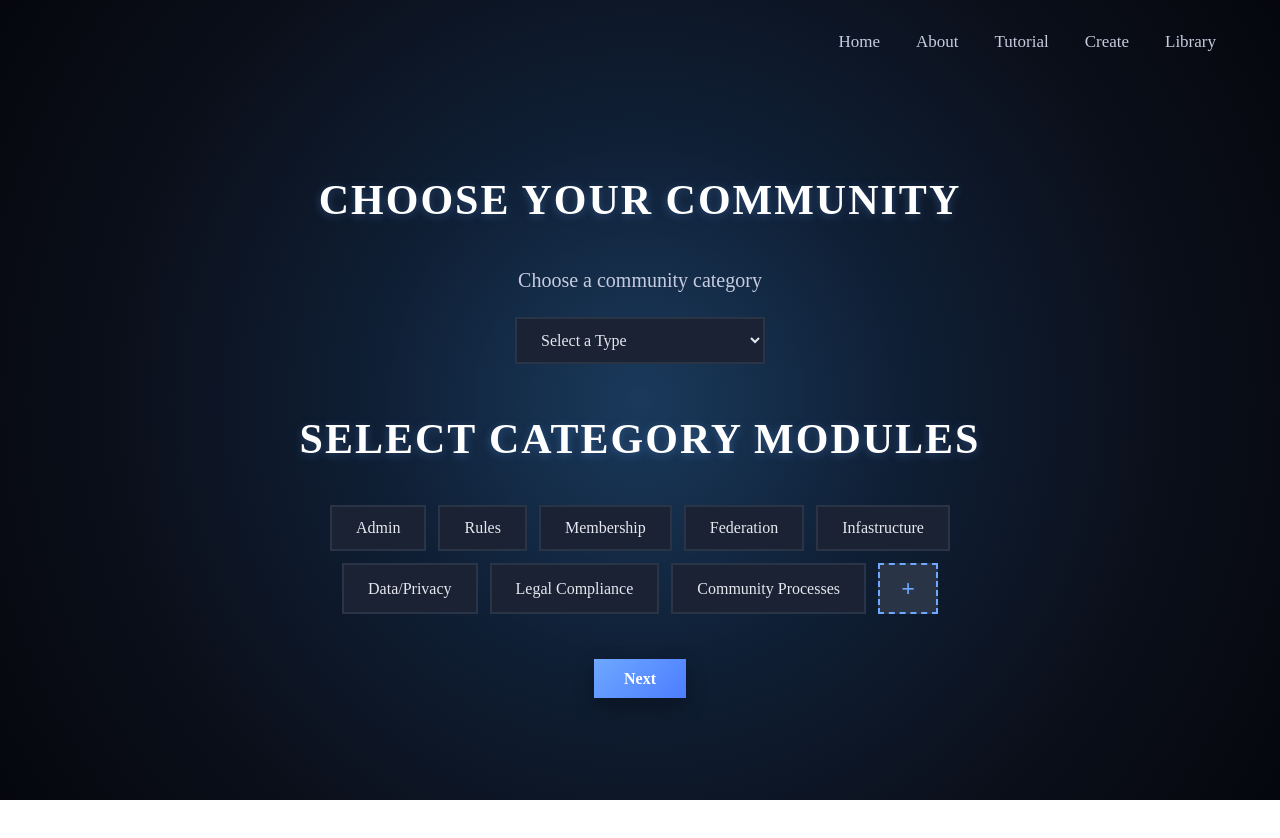
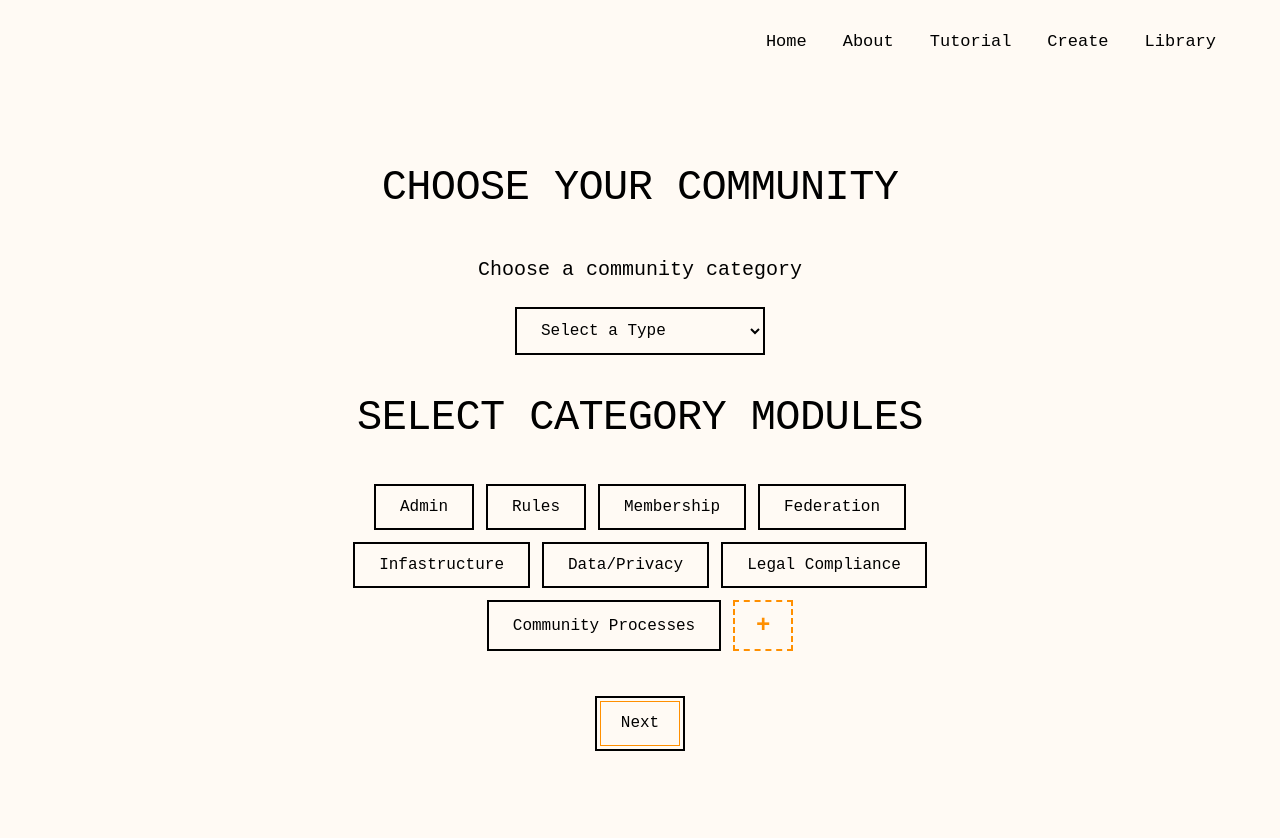
Before and after one commit to prishaakapasi/nutritionlabelproject, a website built with Vite: page src/setuprecipe.html in a window 1280 px wide. Before the commit the page ends 800 px from the top, so only its background shows below. Built offline with nearby package versions, Linux system fonts and the light colour scheme.

Commit message:
lots of color and layout changes and tabs

```diff
--- a/src/createrecipe.css
+++ b/src/createrecipe.css
@@ -1,23 +1,44 @@
+*,
+*::before,
+*::after {
+  box-sizing: border-box;
+}
+
+:root {
+  --color-bg: #fffaf4;
+  --color-text: #000000;
+  --color-accent: #FF8F00;
+  --color-accent-light: #ffae35;
+  --color-border: #000000;
+  --color-input-placeholder: #4A4A4A;
+
+  --spacing-xs: 8px;
+  --spacing-sm: 16px;
+  --spacing-md: 24px;
+  --spacing-lg: 40px;
+  --spacing-xl: 64px;
+
+  --font-primary: "Courier New", Courier, monospace;
+  --transition-fast: 0.2s ease;
+  --transition-standard: 0.3s ease;
+}
+
 body {
   margin: 0;
   min-height: 100vh;
-  font-family: "Times New Roman", Times, serif;
-  background: radial-gradient(
-    circle at center,
-    #1a3a5c 0%,
-    #0f1f35 35%,
-    #0b0f1a 70%,
-    #05070d 100%
-  );
-  color: #e6e8ef;
+  font-family: var(--font-primary);
+  background-color: var(--color-bg);
+  color: var(--color-text);
   line-height: 1.7;
   -webkit-font-smoothing: antialiased;
+  -moz-osx-font-smoothing: grayscale;
 }
 
 .navbar {
   display: flex;
   justify-content: flex-end;
-  padding: 28px 64px;
+  padding: 28px var(--spacing-xl);
+  background-color: var(--color-bg);
 }
 
 .navbar ul {
@@ -26,110 +47,312 @@ body {
   padding: 0;
   display: flex;
   gap: 36px;
+  align-items: center;
 }
 
 .navbar a {
   text-decoration: none;
   font-size: 17px;
-  color: #c7cce0;
+  color: var(--color-text);
   position: relative;
-  transition: color 0.25s ease;
+  transition: color var(--transition-standard);
+  display: inline-block;
+  padding: 4px 0;
 }
 
 .navbar a::after {
   content: "";
   position: absolute;
   left: 0;
-  bottom: -6px;
-  width: 0%;
-  height: 1px;
-  background-color: #6ea8ff;
-  transition: width 0.25s ease;
+  bottom: -2px;
+  width: 0;
+  height: 2px;
+  background-color: var(--color-accent);
+  transition: width var(--transition-standard);
 }
 
-.navbar a:hover {
-  color: #6ea8ff;
+.navbar a:hover,
+.navbar a:focus-visible {
+  color: var(--color-accent);
+  outline: none;
 }
 
-.navbar a:hover::after {
+.navbar a:hover::after,
+.navbar a:focus-visible::after {
   width: 100%;
 }
 
-main {
+.content-wrapper {
+  display: flex;
+  max-width: 1400px;
+  margin: 0 auto;
+}
+
+.sidebar {
+  position: sticky;
+  top: 0;
+  width: 240px;
+  min-height: 100vh;
+  padding: var(--spacing-lg) 20px;
+  border-right: 2px solid var(--color-border);
+  flex-shrink: 0;
+}
+
+.sidebar-nav {
   display: flex;
   flex-direction: column;
-  align-items: center;
-  justify-content: center;
+  gap: var(--spacing-xs);
+}
+
+.sidebar-link {
+  padding: 12px var(--spacing-sm);
+  color: var(--color-text);
+  text-decoration: none;
+  font-family: var(--font-primary);
+  font-size: 15px;
+  border-left: 3px solid transparent;
+  transition: all var(--transition-fast);
+  border-radius: 0;
+  background-color: transparent;
+  position: relative;
+}
+
+.sidebar-link:hover,
+.sidebar-link:focus-visible {
+  color: var(--color-accent);
+  border-left-color: var(--color-accent);
+  outline: none;
+}
+
+.sidebar-link.active {
+  color: var(--color-accent);
+  border-left-color: var(--color-accent);
+  font-weight: bold;
+  outline: 2px solid var(--color-accent);
+  outline-offset: -2px;
+}
+
+main {
+  flex: 1;
+  max-width: 900px;
+  margin: 0;
+  padding: var(--spacing-lg) var(--spacing-lg) var(--spacing-lg) 60px;
   min-height: calc(100vh - 120px);
-  padding-left: 10%;
-  padding-right: 5%;
 }
 
 h1 {
-  font-size: 42px;
+  font-size: clamp(32px, 5vw, 42px);
   margin: 10px 0 5px;
-  letter-spacing: 2px;
-  color: #ffffff;
-  text-shadow: 0 2px 10px rgba(110, 168, 255, 0.3);
+  letter-spacing: -0.6px;
+  color: var(--color-text);
+  font-weight: normal;
+  line-height: 1.2;
 }
 
 h3 {
-  margin-bottom: 24px;
+  margin-bottom: var(--spacing-md);
   font-weight: normal;
-  color: #c7cce0;
+  color: var(--color-text);
+  font-size: clamp(16px, 2.5vw, 18px);
+  opacity: 0.85;
 }
 
 .button-container {
   display: flex;
-  gap: 16px;
+  gap: var(--spacing-sm);
   margin-bottom: 48px;
-  flex-wrap: nowrap;
+  flex-wrap: wrap;
 }
 
 .module-btn {
-  padding: 12px 24px;
-  background-color: #1a3a5c;
-  border: 1px solid #6ea8ff;
-  color: #e6e8ef;
+  padding: 12px var(--spacing-md);
+  background-color: var(--color-bg);
+  border: 2px solid var(--color-border);
+  color: var(--color-text);
   cursor: pointer;
-  font-family: "Times New Roman", Times, serif;
+  font-family: var(--font-primary);
   font-size: 16px;
-  transition: all 0.3s ease;
+  font-weight: normal;
   white-space: nowrap;
+  position: relative;
+  overflow: hidden;
+  z-index: 1;
+  transition: color var(--transition-standard);
+  border-radius: 2px;
 }
 
-.module-btn:hover {
-  background-color: #6ea8ff;
-  color: #0b0f1a;
+.module-btn::before {
+  content: "";
+  position: absolute;
+  top: 0;
+  left: 0;
+  width: 0;
+  height: 100%;
+  background: var(--color-accent-light);
+  transition: width var(--transition-standard);
+  z-index: -1;
+}
+
+.module-btn:hover::before,
+.module-btn:focus-visible::before {
+  width: 100%;
+}
+
+.module-btn:hover,
+.module-btn:focus-visible {
+  color: var(--color-text);
+  outline: 2px solid var(--color-accent);
+  outline-offset: -2px;
+}
+
+.module-btn:active {
+  transform: translateY(1px);
 }
 
 #addModuleBtn {
   padding: 12px 20px;
-  background-color: transparent;
-  border: 1px solid #6ea8ff;
-  color: #6ea8ff;
+  background-color: var(--color-bg);
+  border: 2px dashed var(--color-accent);
+  color: var(--color-accent);
   cursor: pointer;
   font-size: 20px;
-  transition: all 0.3s ease;
+  font-family: var(--font-primary);
+  font-weight: bold;
+  transition: all var(--transition-standard);
+  border-radius: 2px;
+  min-width: 48px;
 }
 
-#addModuleBtn:hover {
-  background-color: #6ea8ff;
-  color: #0b0f1a;
+#addModuleBtn:hover,
+#addModuleBtn:focus-visible {
+  background-color: var(--color-accent);
+  color: var(--color-text);
+  border-style: solid;
+  outline: none;
+  transform: rotate(90deg);
+}
+
+#addModuleBtn:active {
+  transform: rotate(90deg) scale(0.95);
 }
 
 #username {
   width: 100%;
   max-width: 400px;
-  padding: 12px;
-  background-color: #0f1f35;
-  border: 1px solid #6ea8ff;
-  color: #e6e8ef;
-  font-family: "Times New Roman", Times, serif;
+  padding: 12px var(--spacing-sm);
+  background-color: var(--color-bg);
+  border: 2px solid var(--color-border);
+  color: var(--color-text);
+  font-family: var(--font-primary);
   font-size: 16px;
+  transition: border-color var(--transition-fast), box-shadow var(--transition-fast);
+  border-radius: 2px;
 }
 
 #username::placeholder {
-  color: #c7cce0;
-  opacity: 0.6;
+  color: var(--color-input-placeholder);
+  opacity: 0.7;
 }
+
+#username:focus {
+  outline: none;
+  border-color: var(--color-accent);
+  box-shadow: 0 0 0 3px rgba(255, 143, 0, 0.1);
+}
+
+#username:hover:not(:focus) {
+  border-color: var(--color-accent);
+}
+
+@media (max-width: 768px) {
+  .navbar {
+    padding: 20px var(--spacing-md);
+  }
+
+  .navbar ul {
+    gap: var(--spacing-md);
+    flex-wrap: wrap;
+    justify-content: center;
+  }
+
+  .content-wrapper {
+    flex-direction: column;
+  }
+
+  .sidebar {
+    position: static;
+    width: 100%;
+    border-right: none;
+    border-bottom: 2px solid var(--color-border);
+    padding: 20px;
+  }
+
+  .sidebar-nav {
+    flex-direction: row;
+    overflow-x: auto;
+    gap: 4px;
+    -webkit-overflow-scrolling: touch;
+    scrollbar-width: thin;
+  }
+
+  .sidebar-link {
+    white-space: nowrap;
+    border-left: none;
+    border-bottom: 3px solid transparent;
+    border-radius: 4px 4px 0 0;
+  }
+
+  .sidebar-link:hover,
+  .sidebar-link:focus-visible,
+  .sidebar-link.active {
+    border-left: none;
+    border-bottom-color: var(--color-accent);
+  }
+
+  .sidebar-link.active {
+    outline: 2px solid var(--color-accent);
+    outline-offset: -2px;
+  }
+
+  main {
+    padding: var(--spacing-lg) 20px;
+  }
+
+  .button-container {
+    flex-wrap: wrap;
+  }
+
+  #username {
+    max-width: 100%;
+  }
+}
+
+@media (max-width: 480px) {
+  .navbar ul {
+    gap: var(--spacing-sm);
+  }
+
+  .navbar a {
+    font-size: 15px;
+  }
+
+  .module-btn {
+    font-size: 14px;
+    padding: 10px var(--spacing-sm);
+  }
+}
+
+@media (prefers-reduced-motion: reduce) {
+  *,
+  *::before,
+  *::after {
+    animation-duration: 0.01ms !important;
+    animation-iteration-count: 1 !important;
+    transition-duration: 0.01ms !important;
+  }
+}
+
+:focus-visible {
+  outline: 2px solid var(--color-accent);
+  outline-offset: 2px;
+}
--- a/src/setuprecipe.css
+++ b/src/setuprecipe.css
@@ -1,15 +1,9 @@
 body {
   margin: 0;
   min-height: 100vh;
-  font-family: "Times New Roman", Times, serif;
-  background: radial-gradient(
-    circle at center,
-    #1a3a5c 0%,
-    #0f1f35 35%,
-    #0b0f1a 70%,
-    #05070d 100%
-  );
-  color: #e6e8ef;
+  font-family: "Courier New", Courier, monospace;
+  background-color: #fffaf4;
+  color: #000000;
   line-height: 1.7;
   -webkit-font-smoothing: antialiased;
 }
@@ -31,7 +25,7 @@ body {
 .navbar a {
   text-decoration: none;
   font-size: 17px;
-  color: #c7cce0;
+  color: #000000;
   position: relative;
   transition: color 0.25s ease;
 }
@@ -43,12 +37,12 @@ body {
   bottom: -6px;
   width: 0%;
   height: 1px;
-  background-color: #6ea8ff;
+  background-color: #FF8F00;
   transition: width 0.25s ease;
 }
 
 .navbar a:hover {
-  color: #6ea8ff;
+  color: #FF8F00;
 }
 
 .navbar a:hover::after {
@@ -67,40 +61,33 @@ main {
 
 h1 {
   font-size: 42px;
-  margin: 40px 0 20px;
-  letter-spacing: 2px;
-  color: #ffffff;
-  text-shadow: 0 2px 10px rgba(110, 168, 255, 0.3);
+  letter-spacing: -0.6px;
+  color: #000000;
+  font-weight: normal;
 }
 
 h4 {
   font-size: 20px;
-  color: #c7cce0;
-  font-weight: 400;
+  color: #000000;
+  font-weight: normal;
   margin-bottom: 20px;
 }
 
 #myDropdown {
   padding: 12px 20px;
   font-size: 16px;
-  background-color: #1a2233;
-  color: #e6e8ef;
-  border: 2px solid #2a3447;
+  background-color: #fffaf4;
+  color: #000000;
+  border: 2px solid #000000;
   cursor: pointer;
   min-width: 250px;
   transition: all 0.3s ease;
-  font-family: inherit;
-}
-
-#myDropdown:hover {
-  border-color: #6ea8ff;
-  background-color: #1f2838;
+  font-family: "Courier New", Courier, monospace;
 }
 
 #myDropdown:focus {
   outline: none;
-  border-color: #6ea8ff;
-  box-shadow: 0 0 0 3px rgba(110, 168, 255, 0.2);
+  border-color: #FF8F00;
 }
 
 #otherInputContainer {
@@ -111,19 +98,18 @@ h4 {
 #newModuleText {
   padding: 10px 15px;
   font-size: 16px;
-  background-color: #1a2233;
-  color: #e6e8ef;
-  border: 2px solid #2a3447;
+  background-color: #fffaf4;
+  color: #000000;
+  border: 2px solid #000000;
   margin-right: 10px;
-  font-family: inherit;
+  font-family: "Courier New", Courier, monospace;
   transition: all 0.3s ease;
 }
 
 #otherText:focus,
 #newModuleText:focus {
   outline: none;
-  border-color: #6ea8ff;
-  box-shadow: 0 0 0 3px rgba(110, 168, 255, 0.2);
+  border-color: #FF8F00;
 }
 
 #modulesContainer {
@@ -140,21 +126,36 @@ h4 {
 .module-btn {
   padding: 12px 24px;
   font-size: 16px;
-  background-color: #1a2233;
-  color: #e6e8ef;
-  border: 2px solid #2a3447;
+  background-color: #fffaf4;
+  color: #000000;
+  border: 2px solid #000000;
   cursor: pointer;
-  font-family: inherit;
+  font-family: "Courier New", Courier, monospace;
   transition: all 0.3s ease;
   white-space: nowrap;
+  position: relative;
+  overflow: hidden;
+}
+
+.module-btn::before {
+  content: "";
+  position: absolute;
+  top: 0;
+  left: 0;
+  width: 0%;
+  height: 100%;
+  background: #ffae35;
+  transition: width 0.3s ease;
+  z-index: -1;
+}
+
+.module-btn:hover::before {
+  width: 100%;
 }
 
 .module-btn:hover {
-  background-color: #6ea8ff;
-  border-color: #6ea8ff;
-  color: #ffffff;
-  transform: translateY(-2px);
-  box-shadow: 0 4px 12px rgba(110, 168, 255, 0.3);
+  color: #000000;
+  border-color: #000000;
 }
 
 .module-btn:active {
@@ -164,81 +165,131 @@ h4 {
 #addModuleBtn {
   padding: 10px 15px;
   font-size: 24px;
-  background-color: #2a3447;
-  color: #6ea8ff;
-  border: 2px dashed #6ea8ff;
+  background-color: #fffaf4;
+  color: #FF8F00;
+  border: 2px dashed #FF8F00;
   cursor: pointer;
-  font-family: inherit;
+  font-family: "Courier New", Courier, monospace;
   transition: all 0.3s ease;
   min-width: 60px;
   font-weight: bold;
 }
 
 #addModuleBtn:hover {
-  background-color: #6ea8ff;
-  color: #ffffff;
+  background-color: #FF8F00;
+  color: #000000;
   border-style: solid;
-  transform: scale(1.05);
 }
 
 #saveCategory,
-#saveModule,
-#cancelModule {
-  padding: 10px 20px;
-  font-size: 15px;
-  background-color: #6ea8ff;
-  color: #ffffff;
-  border: none;
-  border-radius: 6px;
+#saveModule {
+  padding: 12px 24px;
+  font-size: 16px;
+  background-color: #fffaf4;
+  color: #000000;
+  border: 2px solid #000000;
+  outline: 1px solid #FF8F00;
+  outline-offset: -6px;
   cursor: pointer;
-  font-family: inherit;
-  transition: all 0.3s ease;
-  font-weight: 500;
+  font-family: "Courier New", Courier, monospace;
+  font-weight: normal;
+  position: relative;
+  overflow: hidden;
+  z-index: 1;
+  transition: color 0.3s ease;
+}
+
+#saveCategory::before,
+#saveModule::before {
+  content: "";
+  position: absolute;
+  top: 3px;
+  left: 3px;
+  width: 0%;
+  height: calc(100% - 6px);
+  background: #ffae35;
+  transition: width 0.3s ease;
+  z-index: -1;
+}
+
+#saveCategory:hover::before,
+#saveModule:hover::before {
+  width: calc(100% - 6px);
 }
 
 #saveCategory:hover,
 #saveModule:hover {
-  background-color: #5a95e8;
-  transform: translateY(-1px);
-  box-shadow: 0 4px 12px rgba(110, 168, 255, 0.4);
+  color: #000000;
+  outline-color: #000000;
 }
 
 #cancelModule {
-  background-color: #2a3447;
-  color: #c7cce0;
+  padding: 12px 24px;
+  font-size: 16px;
+  background-color: #fffaf4;
+  color: #000000;
+  border: 2px solid #000000;
+  cursor: pointer;
+  font-family: "Courier New", Courier, monospace;
+  font-weight: normal;
+  transition: background-color 0.3s ease;
 }
 
 #cancelModule:hover {
-  background-color: #374052;
+  background-color: #e6dfd3;
 }
 
 #newModuleContainer {
   margin-top: 15px;
 }
+
 .btn {
   display: inline-block;
   margin: 5%;
   font-size: 16px;
-  font-family: "Times New Roman", Times, serif;
-  padding: 6px 30px;
-  background: linear-gradient(135deg, #6ea8ff 0%, #4c7dff 100%);
-  color: #ffffff;
-  font-weight: 600;
+  font-family: "Courier New", Courier, monospace;
+  font-weight: normal;
+  padding: 12px 24px;
+  background: #fffaf4;
+  color: #000000;
   text-align: center;
   text-decoration: none;
   cursor: pointer;
-  border: none;
-  box-shadow: 0 8px 20px rgba(0, 0, 0, 0.3);
-  transition: transform 0.25s ease, box-shadow 0.25s ease, background 0.25s ease;
+  border: 2px solid #000000;
+  outline: 1px solid #FF8F00;
+  outline-offset: -6px;
+  position: relative;
+  overflow: hidden;
+  z-index: 1;
+  transition: color 0.3s ease;
+}
+
+.btn::before {
+  content: "";
+  position: absolute;
+  top: 3px;
+  left: 3px;
+  width: 0%;
+  height: calc(100% - 6px);
+  background: #ffae35;
+  transition: width 0.3s ease;
+  z-index: -1;
+}
+
+.btn:hover::before {
+  width: calc(100% - 6px);
 }
 
 .btn:hover {
-  transform: translateY(-3px);
-  box-shadow: 0 12px 30px rgba(110, 168, 255, 0.45);
-  background: linear-gradient(135deg, #4c7dff 0%, #6ea8ff 100%);
+  color: #000000;
+  outline-color: #000000;
 }
 
 .btn:active {
   transform: translateY(0);
-  box-shadow: 0 6px 15px rgba(0, 0, 0, 0.25);
 }
+
+span {
+  color: #FF8F00;
+  font-weight: bold;
+}
--- a/src/setuprecipe.html
+++ b/src/setuprecipe.html
@@ -53,7 +53,7 @@
         <button id="saveModule">Add Module</button>
         <button id="cancelModule">Cancel</button>
     </div>
-      <a href="createrecipe.html" class="btn"> Next </a>
+      <a href="admintype.html" class="btn"> Next </a>
 </div>
   </main>
     <script type="module" src="setuprecipe.js"> </script>
--- a/src/styles.css
+++ b/src/styles.css
@@ -1,13 +1,8 @@
 body {
   margin: 0;
   min-height: 100vh;
-  font-family: "Times New Roman", Times, serif;
-  background: radial-gradient(
-    circle at bottom right,
-    #1a2233 0%,
-    #0b0f1a 45%,
-    #05070d 100%
-  );
+  font-family: "Courier New", Courier, monospace;
+  background-color: #fffaf4;
   color: #e6e8ef;
   line-height: 1.7;
   -webkit-font-smoothing: antialiased;
@@ -30,7 +25,7 @@ body {
 .navbar a {
   text-decoration: none;
   font-size: 17px;
-  color: #c7cce0;
+  color: black;
   position: relative;
   transition: color 0.25s ease;
 }
@@ -42,12 +37,12 @@ body {
   bottom: -6px;
   width: 0%;
   height: 1px;
-  background-color: #6ea8ff;
+  background-color: #FF8F00;
   transition: width 0.25s ease;
 }
 
 .navbar a:hover {
-  color: #6ea8ff;
+  color: #FF8F00;;
 }
 
 .navbar a:hover::after {
@@ -72,21 +67,18 @@ main.hero {
   margin-bottom: 18px;
   font-size: clamp(36px, 5vw, 60px);
   font-weight: normal;
-  color: #f1f3f9;
+  color: black;
   letter-spacing: -0.6px;
   line-height: 1.15;
 }
 
-.hero h1 span {
-  color: #6ea8ff;
-}
 
 .hero h4 {
   margin-top: 0;
   margin-bottom: 36px;
   font-weight: normal;
   font-size: clamp(16px, 2vw, 20px);
-  color: #aab0c5;
+  color: black;
   max-width: 520px;
 }
 
@@ -98,48 +90,56 @@ main.hero {
   overflow-y: auto;
   margin-left: 6%;
   box-sizing: border-box;
-  background: #ffffff;
+  background: #fffaf4;
   color: #000000;
-  border: 4px solid #000000;
-  box-shadow:
-    0 16px 40px rgba(0, 0, 0, 0.5),
-    inset 0 0 10px rgba(0, 0, 0, 0.05);
-  background: linear-gradient(145deg, #ffffff 0%, #f0f0f0 100%);
-  flex-shrink: 1;
+  border: 2px solid #000000;
 }
 
 .btn {
   display: inline-block;
   font-size: 16px;
-  font-family: "Times New Roman", Times, serif;
-  padding: 10px 30px;
-  background: linear-gradient(135deg, #6ea8ff 0%, #4c7dff 100%);
-  color: #ffffff;
-  font-weight: 600;
+  font-family: "Courier New", Courier, monospace;
+  font-weight: normal;
+  padding: 12px 24px;
+  background:#fffaf4;
+  color: #000000;
   text-align: center;
   text-decoration: none;
   cursor: pointer;
-  border: none;
-  box-shadow: 0 8px 20px rgba(0, 0, 0, 0.3);
-  transition: transform 0.25s ease, box-shadow 0.25s ease, background 0.25s ease;
+  border: 2px solid #000000;
+  outline: 1px solid #FF8F00;
+  outline-offset: -6px;
+  position: relative;
+  overflow: hidden;
+  z-index: 1;
+  transition: color 0.3s ease;
+}
+
+.btn::before {
+  content: "";
+  position: absolute;
+  top: 3px;
+  left: 3px;
+  width: 0%;
+  height: calc(100% - 6px);
+  background: #ffae35;
+  transition: width 0.3s ease;
+  z-index: -1;
+}
+
+.btn:hover::before {
+  width: calc(100% - 6px);
 }
 
 .btn:hover {
-  transform: translateY(-3px);
-  box-shadow: 0 12px 30px rgba(110, 168, 255, 0.45);
-  background: linear-gradient(135deg, #4c7dff 0%, #6ea8ff 100%);
-}
-
-.btn:active {
-  transform: translateY(0);
-  box-shadow: 0 6px 15px rgba(0, 0, 0, 0.25);
+  color: #000000;
+  outline-color: #000000;
 }
 
 span {
-  color: #6ea8ff;
+  color: #FF8F00;
+  font-weight: bold;
 }
-
-/* Tablet breakpoint */
 @media (max-width: 1024px) {
   .navbar {
     padding: 24px 40px;
@@ -163,7 +163,7 @@ span {
   }
 }
 
-/* Mobile breakpoint */
+
 @media (max-width: 768px) {
   .navbar {
     padding: 20px 24px;
@@ -212,7 +212,7 @@ span {
   }
 }
 
-/* Small mobile breakpoint */
+
 @media (max-width: 480px) {
   .navbar {
     padding: 16px 20px;
```
Also changed, not shown: src/admintype.html (added, +47 -0 lines), src/rules.html (renamed from src/createrecipe.html, +1 -9 lines).
